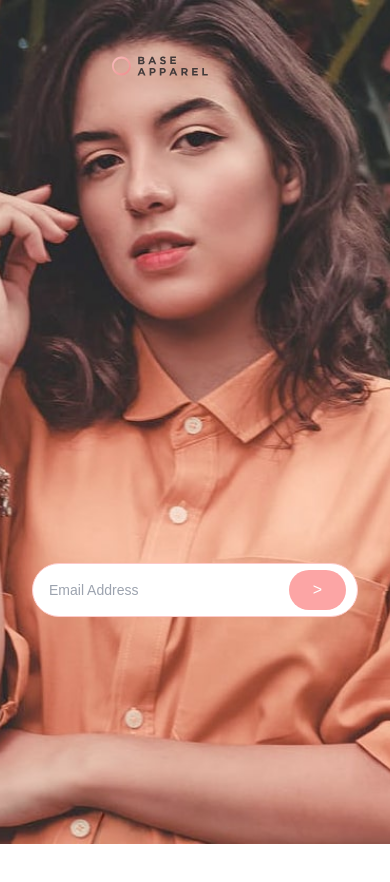
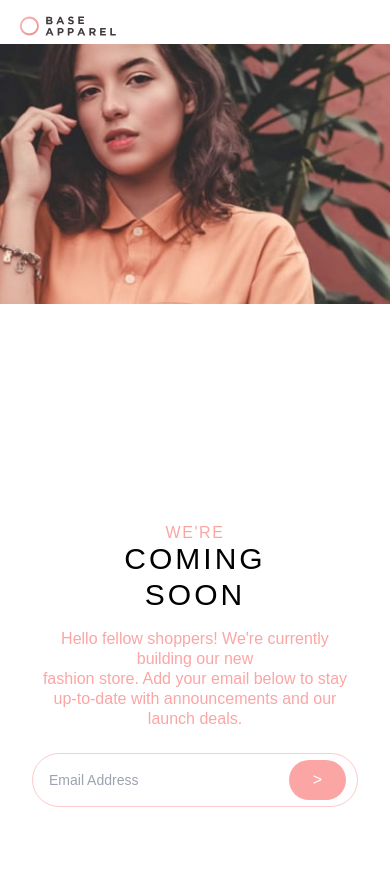
Before and after one commit to adeoyetunmise/Base-Apparel, a website built with Vite: page index.html in a window 390 px wide. Before the commit the page ends 844 px from the top, so only its background shows below. Built offline with nearby package versions, Linux system fonts and the light colour scheme.

Commit message:
more responsiveness

```diff
--- a/index.html
+++ b/index.html
@@ -14,6 +14,7 @@
       font-family: 'Josefin Sans', sans-serif;
     }
 
+    /* Desktop Background Image */
     .bg-cover {
       position: absolute;
       top: 0;
@@ -26,6 +27,7 @@
       z-index: -1;
     }
 
+    /* Desktop Hero Image */
     .hero-image {
       position: absolute;
       right: 0;
@@ -33,29 +35,85 @@
       height: 100%;
       object-fit: cover;
     }
+
+    /* Mobile Responsiveness */
+    @media (max-width: 768px) {
+      .bg-cover {
+        display: none;
+      }
+
+      .hero-image {
+        position: relative;
+        width: 100%;
+        height: auto;
+        object-fit: contain;
+      }
+
+      header {
+        position: relative;
+        left: 0;
+        margin: 20px;
+        text-align: center;
+      }
+
+      .main-content {
+        margin-top: 0;
+        text-align: center;
+      }
+
+      .hero-image {
+        object-fit: contain;
+        height: 300px;
+        /* Set a fixed height for the hero image to avoid covering content */
+      }
+
+      .text-red-300 {
+        font-size: 1rem;
+        /* Adjust for mobile */
+      }
+
+      main {
+        margin-top: 20px;
+        /* Reduce the space below the hero image for mobile */
+        padding: 0 16px;
+      }
+
+      .main-content {
+        flex-direction: column;
+        justify-content: center;
+        text-align: center;
+      }
+    }
   </style>
 </head>
 
-<body>
+<body class="lg:overflow-hidden">
 
-  <!-- Background image -->
+  <!-- Background Image (hidden on mobile) -->
   <div class="bg-cover"></div>
+
   <!-- Hero Image -->
-  <img src="./images/hero-desktop.jpg" class="hero-image" alt="Hero Image">
+  <img src="./images/hero-desktop.jpg" class="hero-image lg:block hidden" alt="Hero Image">
 
-  <header class="absolute top-14 left-28">
-    <img src="./images/logo.svg" class="w-24" alt="Logo">
+  <!-- Hero Image (Mobile Version) -->
+  <img src="./images/hero-mobile.jpg" class="hero-image lg:hidden mt-6" alt="Hero Image (Mobile Version)">
+
+  <!-- Header with Logo (Mobile position adjustment) -->
+  <header class="absolute -top-1  lg:left-28 lg:absolute lg:top-14 lg:block text-center md:text-left">
+    <img src="./images/logo.svg" class="w-24 " alt="Logo">
   </header>
 
-  <main class="flex flex-col justify-center items-start h-screen pt-24 px-8 lg:px-28">
+  <main
+    class="flex flex-col justify-center items-start lg:text-left text-center -mt-32 lg:mt-16  h-screen pt-24 px-8 lg:px-28">
     <div class="container">
-      <h1 class="text-4xl text-red-300 font-light tracking-widest">WE'RE</h1>
-      <h1 class="text-4xl font-medium tracking-widest">COMING</h1>
-      <h1 class="text-4xl font-medium tracking-widest">SOON</h1>
-      <p class="text-red-300 mt-4 text-sm">Hello fellow shoppers! We're currently building our new <br> fashion store.
+      <h1 class="text-5xl lg:text-4xl text-red-300 font-light tracking-widest">WE'RE</h1>
+      <h1 class="text-3xl lg:text-4xl font-medium tracking-widest">COMING</h1>
+      <h1 class="text-3xl lg:text-4xl font-medium tracking-widest">SOON</h1>
+      <p class="text-red-300 mt-4 text-sm lg:text-base">Hello fellow shoppers! We're currently building our new <br>
+        fashion store.
         Add your email below to stay up-to-date with announcements and our launch deals.</p>
 
-      <!-- Input and button -->
+      <!-- Input and Button -->
       <div class="relative mt-6 w-full max-w-lg">
         <input id="userInput1" type="text" placeholder="Email Address"
           class="w-full p-4 rounded-full border border-red-200 focus:outline-none focus:ring-2 focus:ring-red-300 focus:border-red-300 text-sm">
@@ -67,12 +125,14 @@
       </div>
     </div>
   </main>
-  <div class="flex items-center w-full max-w-lg space-x-4 -mt-32 ml-32">
+
+  <!-- Error Section -->
+  <div class="flex items-center space-x-4 mt-4 px-6 lg:ml-28 lg:-mt-6 w-full max-w-lg">
     <!-- Error Icon -->
     <img src="./images/icons8-error-30 (1).png" class="w-5 hidden" id="icon" alt="Error Icon">
 
     <!-- Validation Message -->
-    <div id="display" class="text-red-500 text-sm"></div>
+    <div id="display" class="text-red-500 text-sm lg:text-base"></div>
   </div>
 
   <script src="index.js"></script>
```
